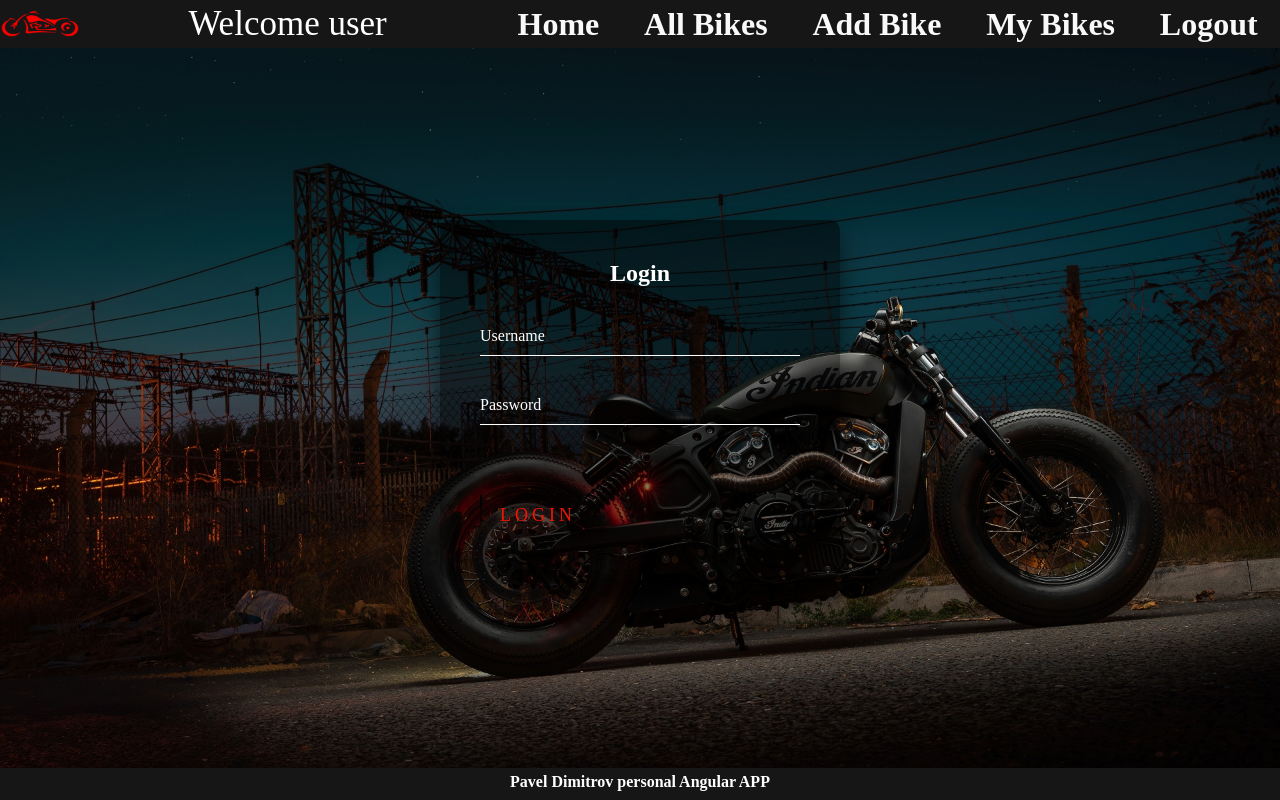
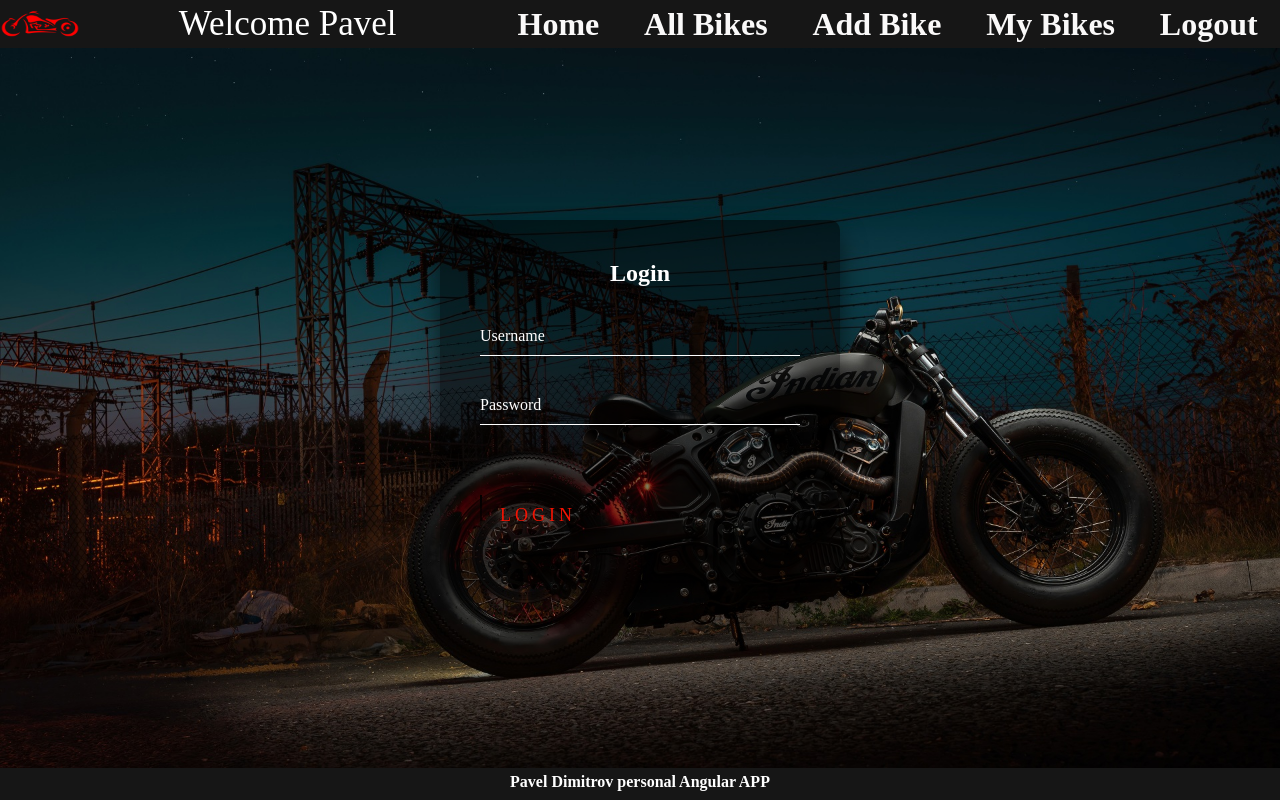
Before and after one commit to 2HEADSs/SPA-Angular, an Angular app in the folder motorcycle-app/: page /auth/login in a window 1280 px wide. Built offline with nearby package versions, Linux system fonts and the light colour scheme.

Commit message:
update header

```diff
--- a/motorcycle-app/src/app/auth/auth.service.ts
+++ b/motorcycle-app/src/app/auth/auth.service.ts
@@ -1,5 +1,5 @@
 import { Injectable } from '@angular/core';
-//add user interface and set to user as type
+//add user interface and set to user as
 @Injectable({
   providedIn: 'root'
 })
--- a/motorcycle-app/src/app/core/header/header.component.html
+++ b/motorcycle-app/src/app/core/header/header.component.html
@@ -1,6 +1,6 @@
 <nav>
     <img id="logo-img" src="../../../assets/motorcycles-logo-400x300.png" alt="logo-img">
-    <p *ngIf="isLoggedIn" style="color: white">Welcome user </p>
+    <p *ngIf="isLoggedIn" style="color: white">Welcome {{user.username}} </p>
     <ul>
             <li><a routerLink="/">Home</a></li>
 
--- a/motorcycle-app/src/app/core/header/header.component.ts
+++ b/motorcycle-app/src/app/core/header/header.component.ts
@@ -12,7 +12,12 @@ export class HeaderComponent {
     console.log(this.authService.isLoggedIn);
 
     return this.authService.isLoggedIn
+  }
 
+  get user() {
+    console.log(this.authService.user);
+
+    return this.authService.user
   }
 
   constructor(private authService: AuthService) {
```
